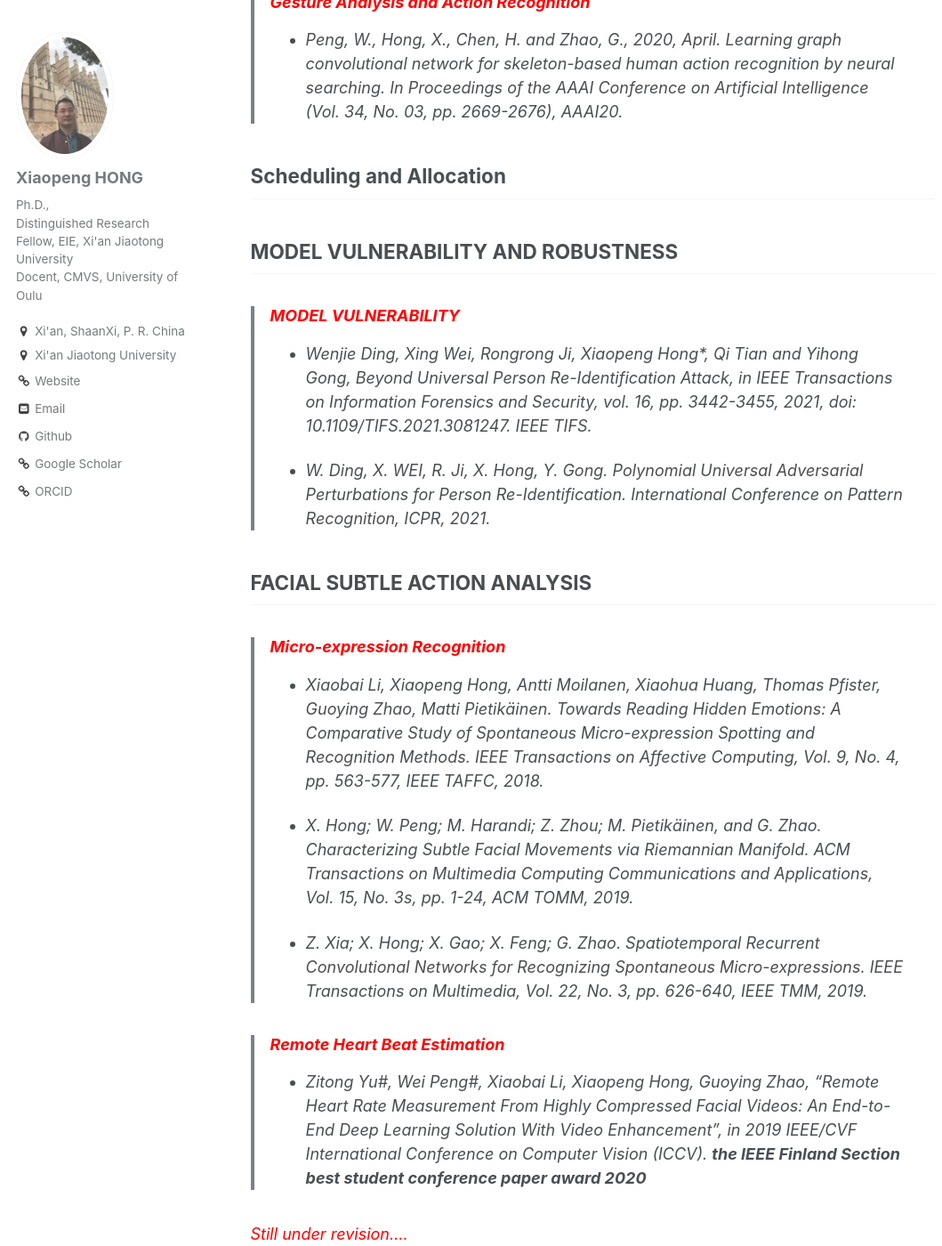
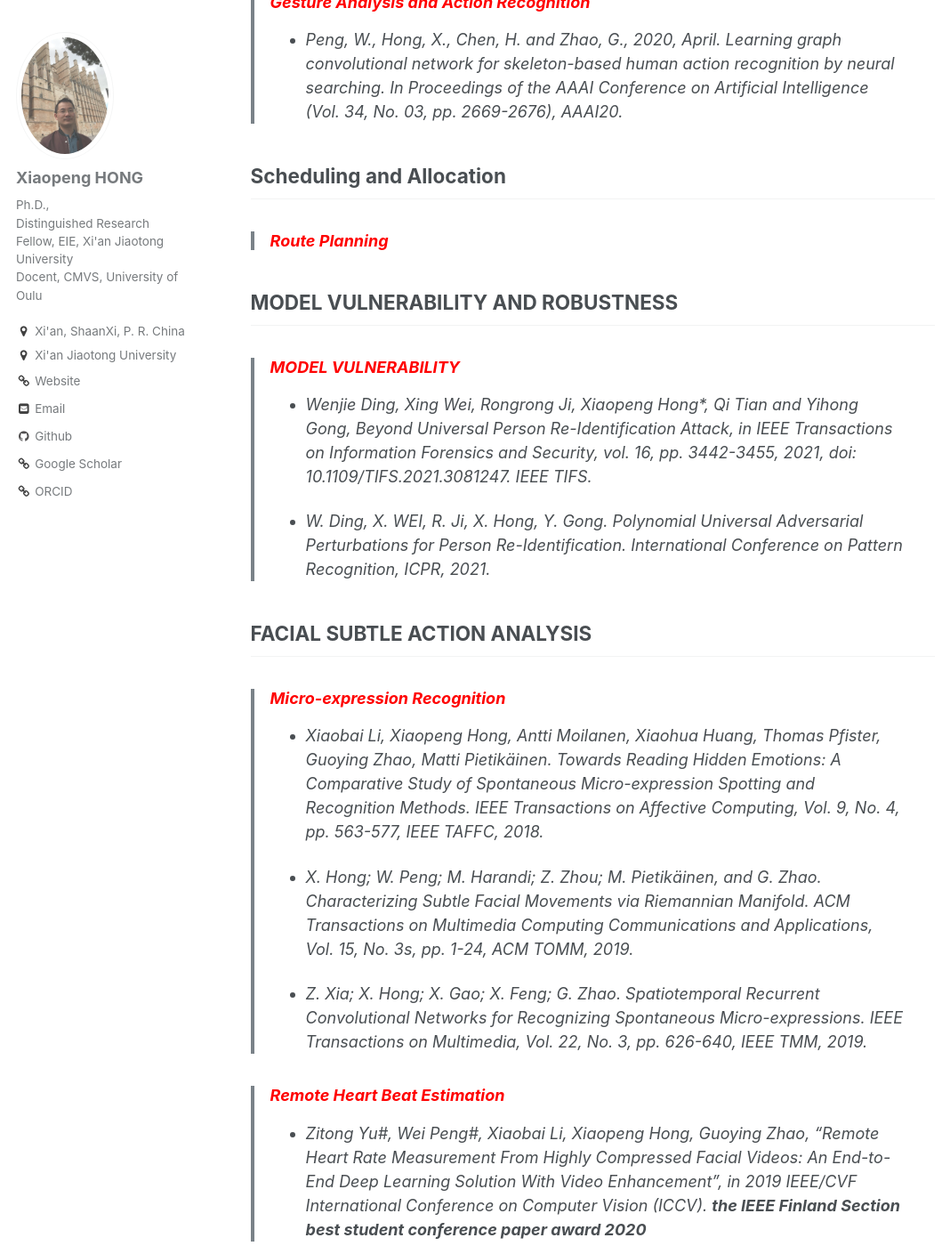
Before and after one commit to xiaopenghong/xiaopenghong.github.io, a Jekyll site: the page built from _pages/research.md, in a window 1280 px wide and 1400 px high, scrolled down 1892 px. Shown: the whole window at 89% size, without its empty margins (0-1059 px from the left). Built offline with Jekyll 4.4.1, drawn with Linux system fonts in a browser that asks for light colours.

Commit message:
Update research.md

```diff
--- a/_pages/research.md
+++ b/_pages/research.md
@@ -55,7 +55,9 @@ author_profile: true
 
 ## Scheduling and Allocation
 
-
+>
+> ###  <span style="color:red">Route Planning</span>
+>
 
 ## MODEL VULNERABILITY AND ROBUSTNESS
 
@@ -80,6 +82,3 @@ IEEE Transactions on Multimedia, Vol. 22, No. 3, pp. 626-640, IEEE TMM, 2019.
 > ###  <span style="color:red">Remote Heart Beat Estimation</span>
 >
 > - Zitong Yu#, Wei Peng#, Xiaobai Li, Xiaopeng Hong, Guoying Zhao, “Remote Heart Rate Measurement From Highly Compressed Facial Videos: An End-to-End Deep Learning Solution With Video Enhancement”, in 2019 IEEE/CVF International Conference on Computer Vision (ICCV). ***the IEEE Finland Section best student conference paper award 2020***
-
-
-<i><span style="color:red"> Still under revision....</span> </i> <br>
```
